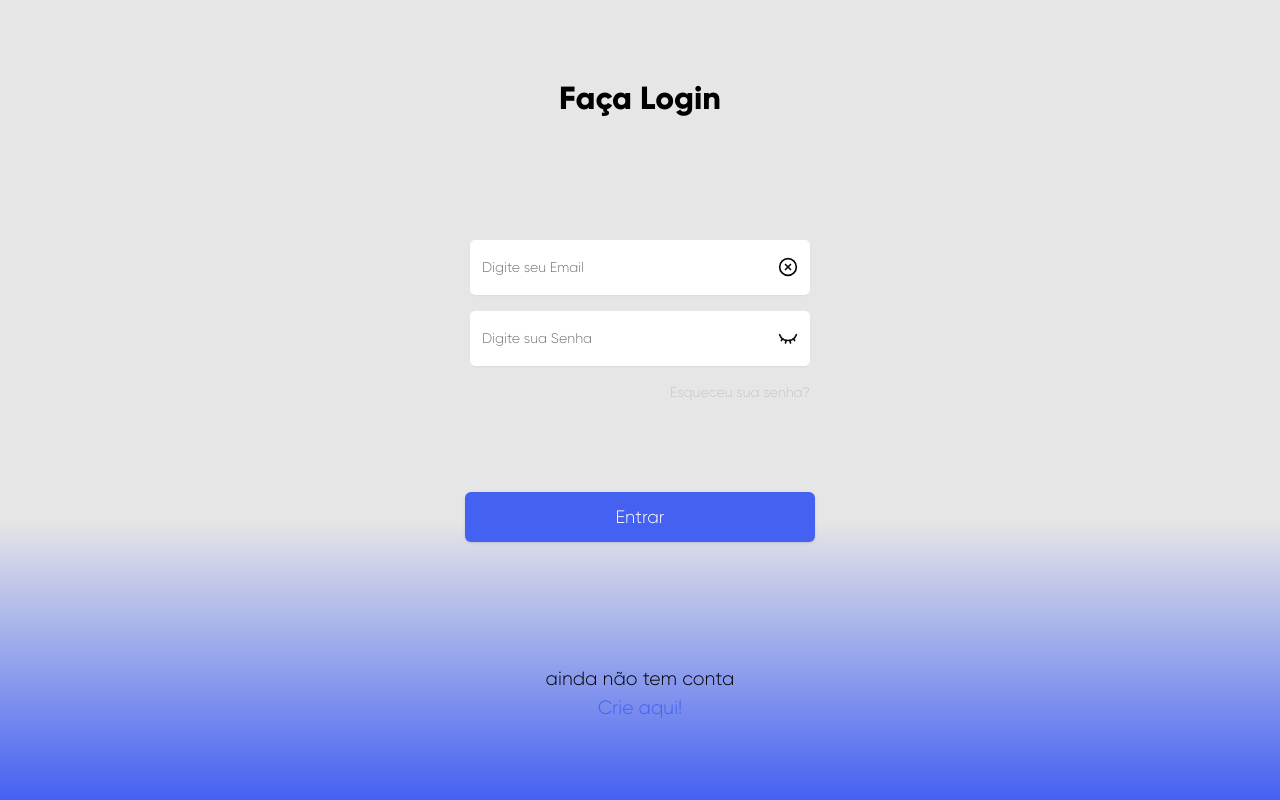
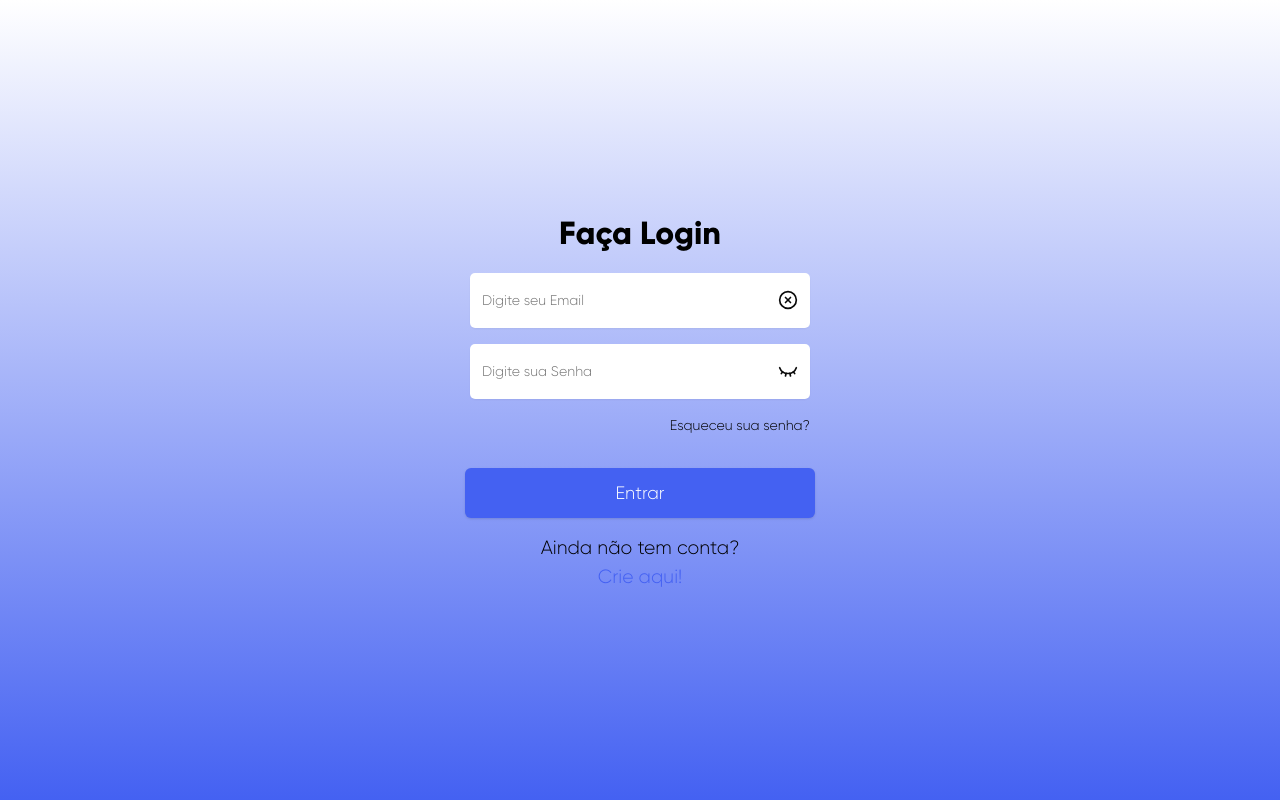
Before and after one commit to vinylemes/barber-schedule-front, a React (Vite) app: page /login in a window 1280 px wide. Built offline with nearby package versions, Linux system fonts and the light colour scheme.

Commit message:
feat: enhance login page styling with gradient background and improved layout

```diff
--- a/src/components/login-form/index.css
+++ b/src/components/login-form/index.css
@@ -1,3 +1,14 @@
+body {
+  background-color: #f0f0f0; /* Set the desired background color */
+  min-height: 100vh;
+  width: 100%;
+  margin: 0;
+  padding: 0;
+  display: flex;
+  justify-content: center;
+  align-items: center;
+}
+
 .register-form {
   display: flex;
   flex-direction: column;
--- a/src/components/login-form/login-form.tsx
+++ b/src/components/login-form/login-form.tsx
@@ -58,8 +58,7 @@ const LoginForm = () => {
     <Form {...form}>
       <form
         onSubmit={form.handleSubmit(onSubmit)}
-        className="space-y-8 register-form"
-      >
+        className="space-y-8 register-form">
         <div>
           <div className="space-y-4">
             <FormField
@@ -77,8 +76,7 @@ const LoginForm = () => {
                       />
                       <div
                         onClick={() => field.onChange("")}
-                        className="right-3 top-1/2 absolute cursor-pointer transform -translate-y-1/2"
-                      >
+                        className="right-3 top-1/2 absolute cursor-pointer transform -translate-y-1/2">
                         <CircleX size={20} />
                       </div>
                     </div>
@@ -103,8 +101,7 @@ const LoginForm = () => {
                       />
                       <div
                         onClick={() => setShowPassword(!showPassword)}
-                        className="right-3 top-1/2 absolute cursor-pointer transform -translate-y-1/2"
-                      >
+                        className="right-3 top-1/2 absolute cursor-pointer transform -translate-y-1/2">
                         {showPassword ? (
                           <Eye size={20} />
                         ) : (
@@ -120,7 +117,7 @@ const LoginForm = () => {
           </div>
 
           <div className="forgot-password mt-4">
-            <Link to="/forgotpassword" className="text-[#c7c7c7]">
+            <Link to="/forgotpassword" className="text-[black]">
               Esqueceu sua senha?
             </Link>
           </div>
@@ -128,8 +125,7 @@ const LoginForm = () => {
 
         <Button
           type="submit"
-          className="bg-primary text-white my-5 w-[350px] h-[50px] b-r-10 text-lg transition-transform duration-200  hover:scale-105 hover:bg-primary"
-        >
+          className="bg-primary text-white my-5 w-[350px] h-[50px] b-r-10 text-lg transition-transform duration-200  hover:scale-105 hover:bg-primary">
           Entrar
         </Button>
       </form>
--- a/src/pages/login.tsx
+++ b/src/pages/login.tsx
@@ -6,12 +6,16 @@ const Login = () => {
   const navigate = useNavigate();
 
   return (
-    <div className="container">
-      <h1 className="titulo font-bold text-4xl">Faça Login</h1>
+    <div
+      className="login"
+      style={{ background: "linear-gradient(white, lightpurple)" }}>
+      <h1 className="titulo font-bold" style={{ textAlign: "center" }}>
+        Faça Login
+      </h1>
       <LoginForm />
       <div className="div-criar-conta">
         <p>
-          ainda não tem conta
+          Ainda não tem conta?
           <br />
           <span className="criar-conta" onClick={() => navigate("/register")}>
             Crie aqui!
--- a/src/styles/login.css
+++ b/src/styles/login.css
@@ -1,15 +1,40 @@
+html,
+body {
+  margin: 0;
+  padding: 0;
+  height: 100%;
+  width: 100%;
+  background: linear-gradient(
+    white,
+    #4461f2
+  ); /* Apply gradient to the entire page */
+}
+
+body {
+  display: flex;
+  justify-content: center;
+
+  min-height: 100vh;
+}
+
+#root {
+  display: flex;
+  justify-content: center;
+  align-items: center;
+  height: 100%;
+  width: 100%;
+}
+
 .container {
   display: flex;
   flex-direction: column;
-  justify-content: space-evenly;
+  justify-content: center;
   align-items: center;
-  height: 100vh;
-  width: 100vw;
-  background: linear-gradient(
-    to bottom,
-    #f0f0f0,
-    /* Slightly darker shade of white */ #e6e6e6
-  ); /* Gradient background */
+  min-height: 100vh;
+  width: 100%;
+  background-color: #f0f0f0; /* Set the background color to match the body */
+  padding: 20px;
+  box-sizing: border-box;
 }
 
 .titulo {
```
